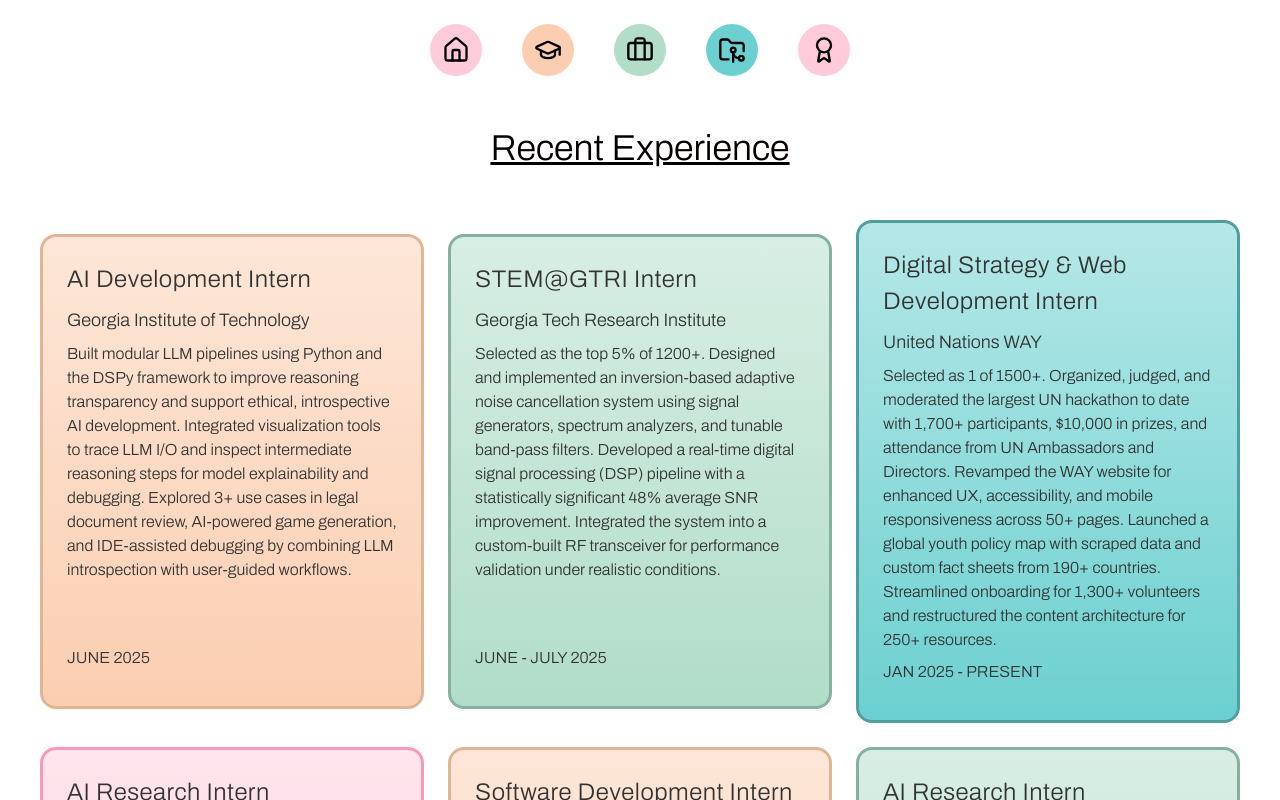
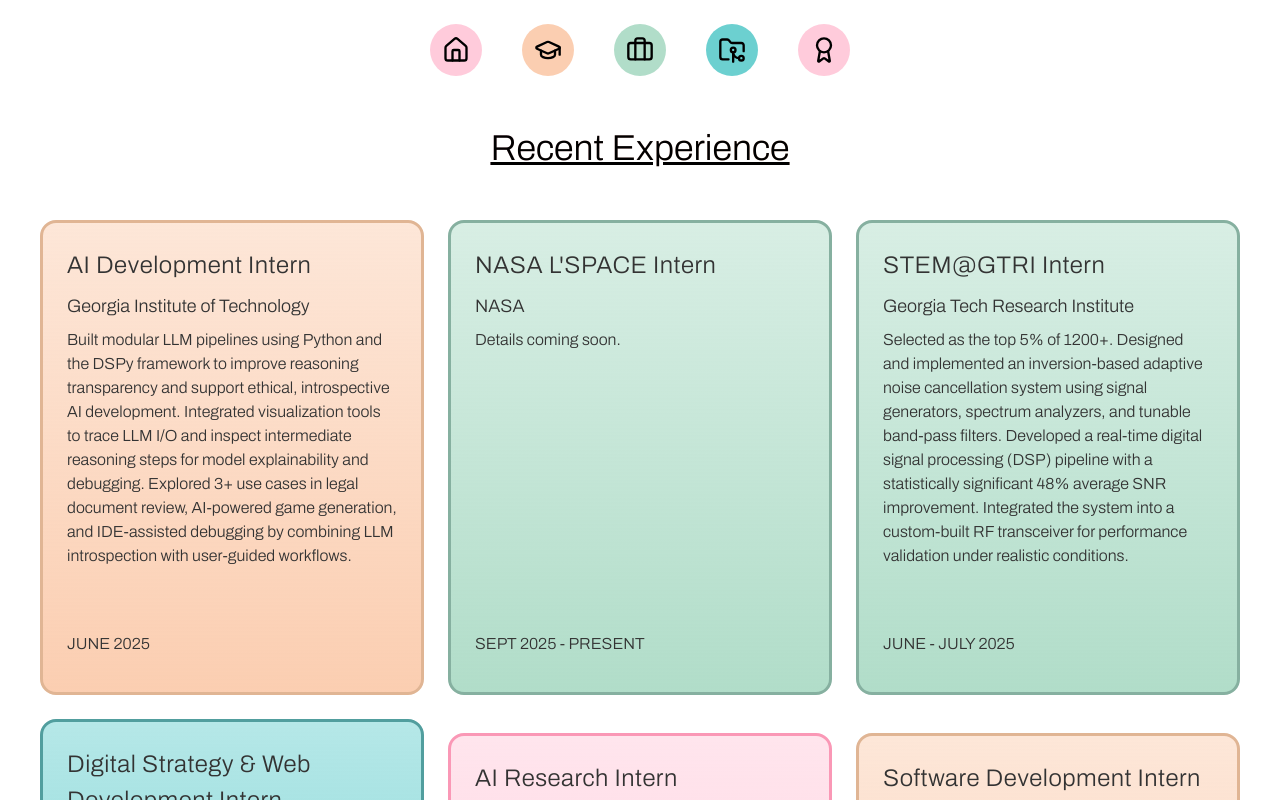
Before and after one commit to aaru4/aarushi-portfolio-v2, a Next.js app: page /expPage in a window 1280 px wide. Shown: the top 800 px of the page. Built offline with nearby package versions, Linux system fonts and the light colour scheme.

Commit message:
Update page.tsx

```diff
--- a/app/expPage/page.tsx
+++ b/app/expPage/page.tsx
@@ -23,6 +23,15 @@
   desc="Built modular LLM pipelines using Python and the DSPy framework to improve reasoning transparency and support ethical, introspective AI development. Integrated visualization tools to trace LLM I/O and inspect intermediate reasoning steps for model explainability and debugging. Explored 3+ use cases in legal document review, AI-powered game generation, and IDE-assisted debugging by combining LLM introspection with user-guided workflows."
   color="#fbceb1"
   borderColor="#e0b594"
+/>
+
+<UCProjectBox
+  title="NASA L'SPACE Intern"
+  org="NASA"
+  date="SEPT 2025 - PRESENT"
+  desc="Details coming soon."
+  color="#b1ddc9"
+  borderColor="#86b0a0"
 />
 
 <UCProjectBox
```
